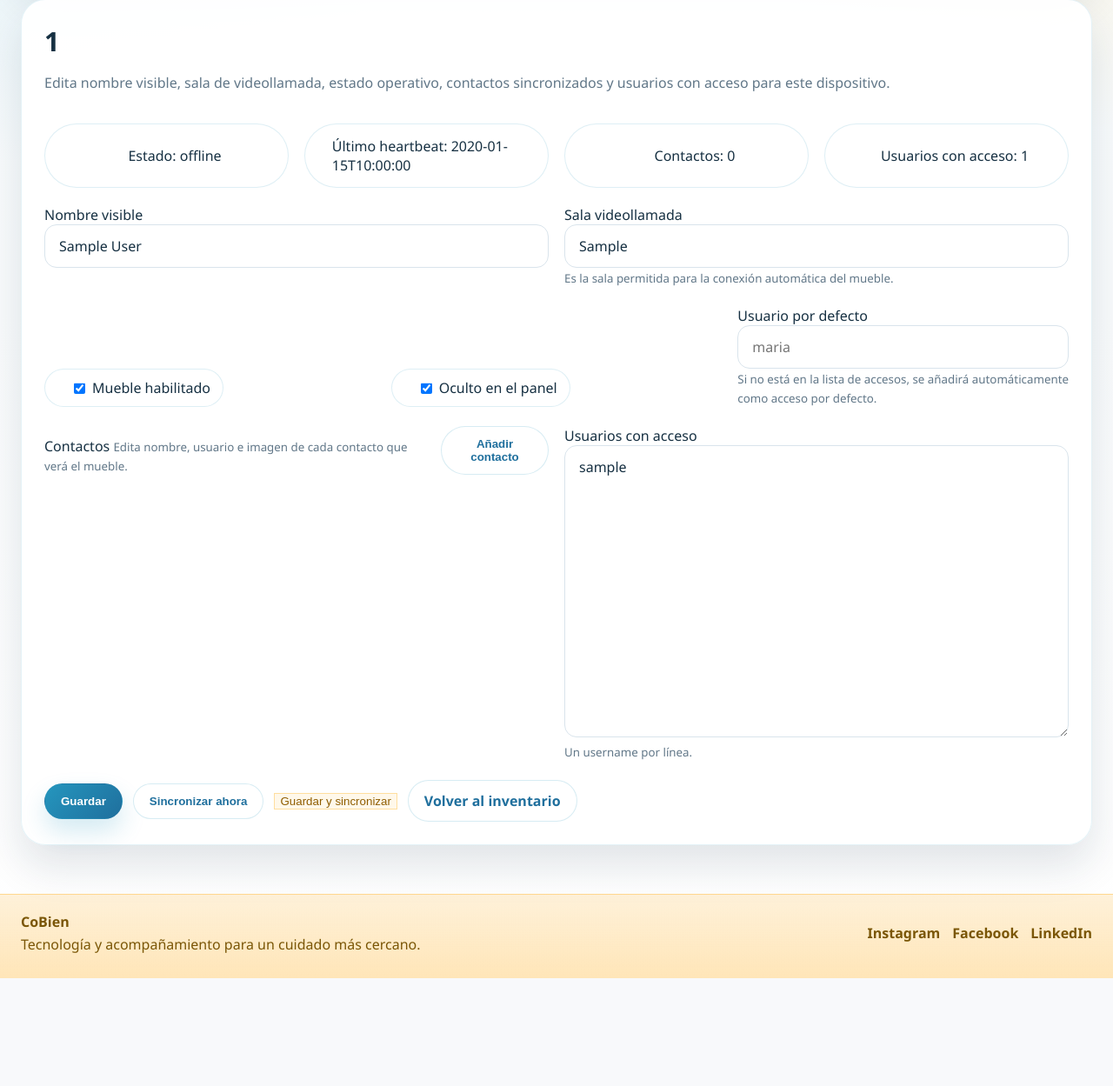
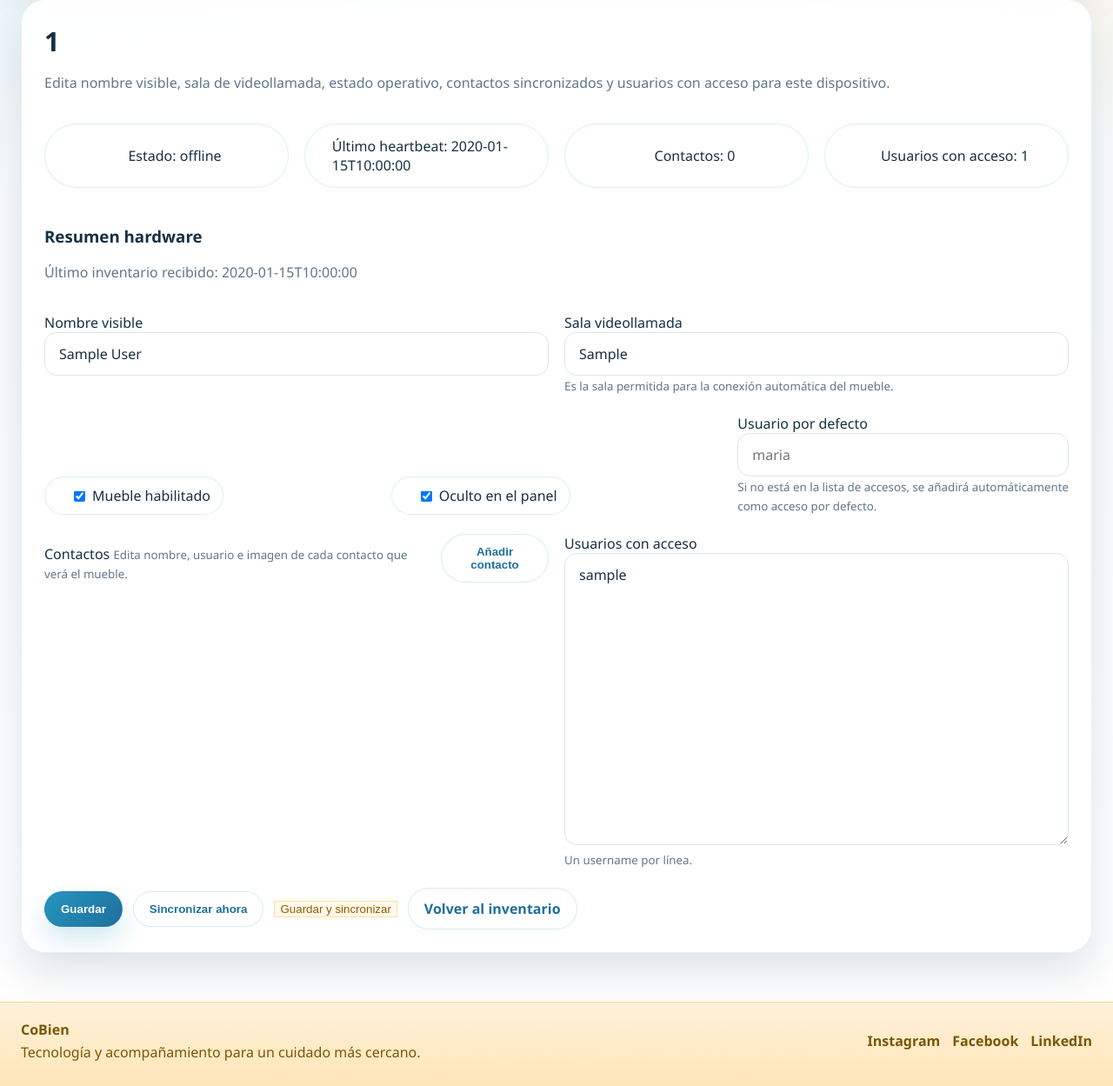
Before and after one commit to DeustoTech/cobien-backend, a Django app: page /pizarra/devices/contacts/ in a window 1280 px wide. Shown: the part 408-1657 px from the top of the page at 87% size. Before the commit the page ends 1533 px from the top, so only its background shows below. Run offline with Django 5.2, Linux system fonts and the light colour scheme; a user stored in the database is signed in; tables that the repository leaves empty hold one stand-in row (values such as "Sample post"); a database or web service that is not in the repository returns one stand-in record (values such as "Sample title"); parts of the project's set-up code (start-up, migrations or seed data) failed here and were passed over.

Commit message:
Show furniture hardware inventory in admin

```diff
--- a/cobien-backend/apps/pizarra/device_registry.py
+++ b/cobien-backend/apps/pizarra/device_registry.py
@@ -335,14 +335,24 @@ def touch_device_heartbeat(device_id, payload=None):
         raise ValueError("device_id requerido")
     payload = payload or {}
     get_or_create_device(device_id)
+    update_fields = {
+        "last_seen_at": datetime.now(timezone.utc),
+        "updated_at": datetime.now(timezone.utc),
+        "heartbeat": payload,
+    }
+    hardware_summary = payload.get("hardware_summary")
+    hardware_inventory = payload.get("hardware_inventory")
+    if isinstance(hardware_summary, dict) and hardware_summary:
+        update_fields["hardware_summary"] = hardware_summary
+        update_fields["hardware_reported_at"] = datetime.now(timezone.utc)
+    if isinstance(hardware_inventory, dict) and hardware_inventory:
+        update_fields["hardware_inventory"] = hardware_inventory
+        update_fields["hardware_reported_at"] = datetime.now(timezone.utc)
+
     col_devices.update_one(
         {"device_id": device_id},
         {
-            "$set": {
-                "last_seen_at": datetime.now(timezone.utc),
-                "updated_at": datetime.now(timezone.utc),
-                "heartbeat": payload,
-            }
+            "$set": update_fields
         },
     )
     return col_devices.find_one({"device_id": device_id})
--- a/cobien-backend/apps/pizarra/templates/pizarra/device_contacts_admin.html
+++ b/cobien-backend/apps/pizarra/templates/pizarra/device_contacts_admin.html
@@ -55,6 +55,40 @@
             {% trans "Usuarios con acceso" %}: {{ assignments_count }}
           </div>
         </div>
+
+        <div class="section-heading" style="margin-top: 24px;">
+          <div>
+            <h3>{% trans "Resumen hardware" %}</h3>
+            <p class="lead-text">
+              {% if hardware_reported_at %}
+                {% trans "Último inventario recibido" %}: {{ hardware_reported_at }}
+              {% else %}
+                {% trans "Este mueble todavía no ha enviado inventario hardware." %}
+              {% endif %}
+            </p>
+          </div>
+        </div>
+
+        {% if hardware_sections %}
+          <div class="grid" style="grid-template-columns: repeat(2, minmax(0, 1fr)); margin-top: 12px;">
+            {% for item in hardware_sections %}
+              <div class="pz-card" style="padding:16px;">
+                <strong>{{ item.label }}</strong>
+                {% if item.hardware %}
+                  <div style="margin-top: 8px;">{{ item.hardware }}</div>
+                {% endif %}
+                {% if item.driver %}
+                  <div class="muted" style="margin-top: 8px;">{% trans "Driver" %}: {{ item.driver }}</div>
+                {% endif %}
+              </div>
+            {% endfor %}
+          </div>
+
+          <details style="margin-top: 16px;">
+            <summary class="muted" style="cursor:pointer;">{% trans "Ver inventario completo (JSON)" %}</summary>
+            <pre style="white-space: pre-wrap; margin-top: 12px;">{{ hardware_inventory_json }}</pre>
+          </details>
+        {% endif %}
 
         <form method="post" enctype="multipart/form-data" class="section-stack" style="margin-top:20px;">
           {% csrf_token %}
--- a/cobien-backend/apps/pizarra/views.py
+++ b/cobien-backend/apps/pizarra/views.py
@@ -95,6 +95,30 @@ def _serialize_datetime(value):
     if isinstance(value, datetime):
         return value.isoformat()
     return value
+
+
+def _device_hardware_sections(device):
+    summary = device.get("hardware_summary") if isinstance(device, dict) else {}
+    if not isinstance(summary, dict):
+        summary = {}
+    sections = []
+    for key, label in (
+        ("system", "Sistema"),
+        ("cpu", "CPU"),
+        ("graphics", "Gráfica"),
+        ("audio", "Audio"),
+        ("camera", "Cámara web"),
+        ("display", "Pantalla"),
+    ):
+        item = summary.get(key)
+        if not isinstance(item, dict):
+            item = {}
+        hardware = str(item.get("hardware") or "").strip()
+        driver = str(item.get("driver") or "").strip()
+        if not hardware and not driver:
+            continue
+        sections.append({"key": key, "label": label, "hardware": hardware, "driver": driver})
+    return sections
 
 
 def _parse_datetime_value(value, fallback=None):
@@ -641,6 +665,8 @@ def devices_admin(request):
                 "status": device_online_status(item),
                 "contacts_count": len(normalize_contacts_list(item.get("contacts", []))),
                 "assigned_users_count": col_user_device_access.count_documents({"device_id": item.get("device_id")}),
+                "hardware_sections": _device_hardware_sections(item),
+                "hardware_reported_at": _serialize_datetime(item.get("hardware_reported_at")),
             }
         )
 
@@ -743,6 +769,9 @@ def device_contacts_admin(request):
             "contacts_count": len(normalize_contacts_list((device_doc or {}).get("contacts", []))),
             "last_seen_at": _serialize_datetime((device_doc or {}).get("last_seen_at")),
             "status": device_online_status(device_doc or {}),
+            "hardware_sections": _device_hardware_sections(device_doc or {}),
+            "hardware_reported_at": _serialize_datetime((device_doc or {}).get("hardware_reported_at")),
+            "hardware_inventory_json": json.dumps((device_doc or {}).get("hardware_inventory", {}), indent=2, default=str, ensure_ascii=False),
         },
     )
 
```
Also changed, not shown: cobien-backend/apps/pizarra/templates/pizarra/devices_admin.html (+16 -0 lines).
